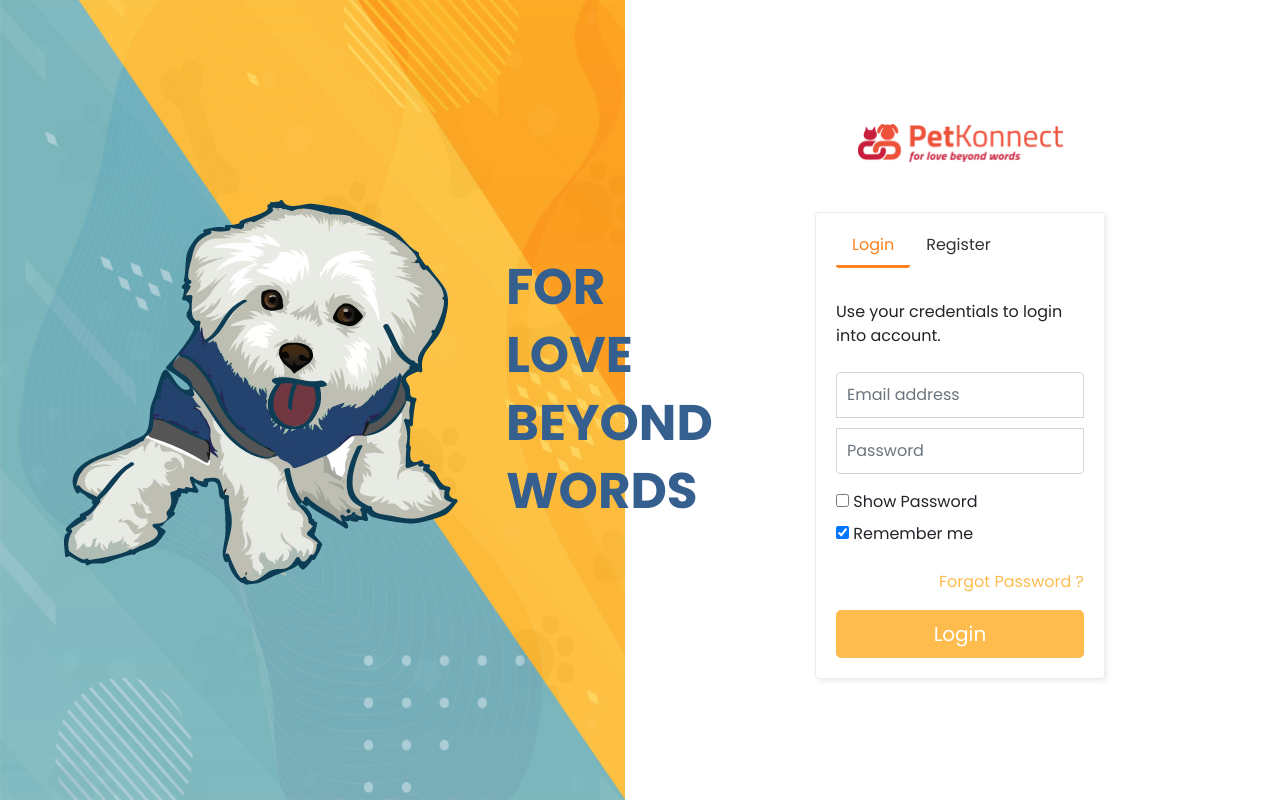
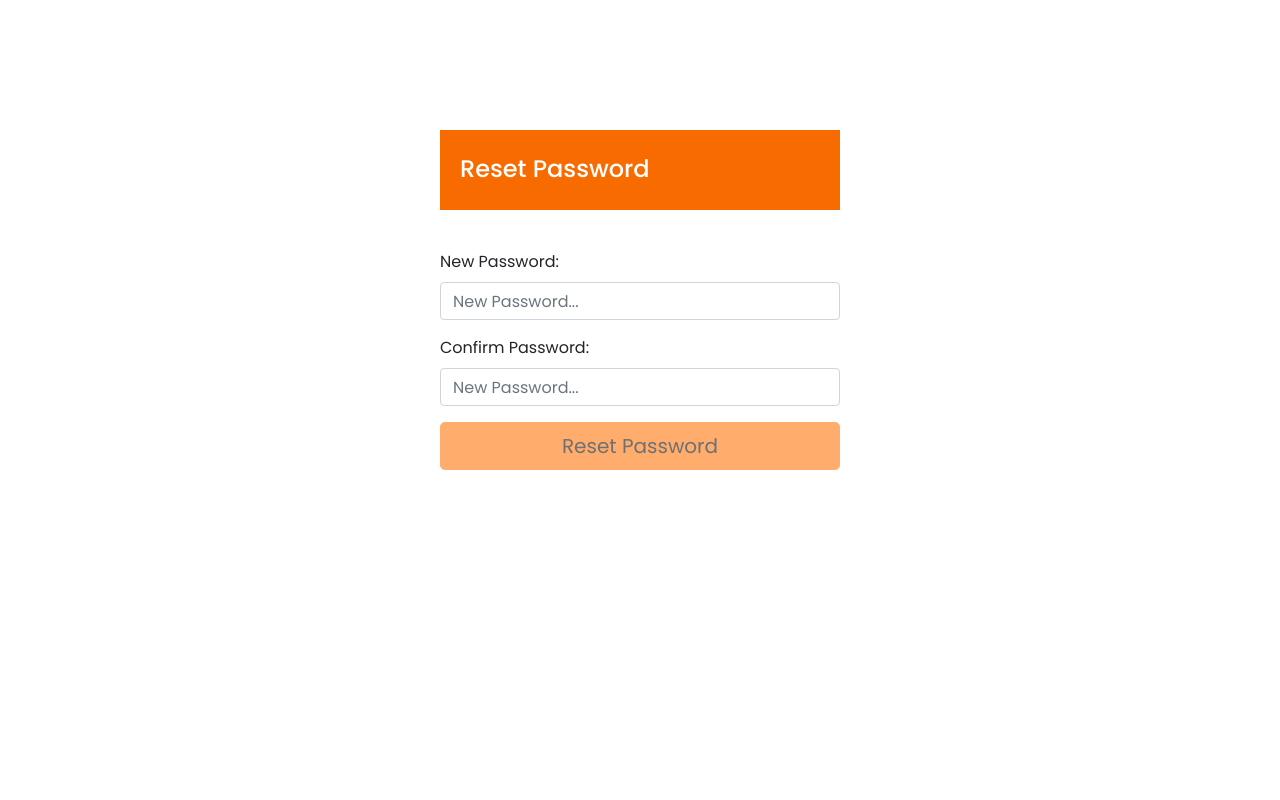
Before and after one commit to maulikkanani1/petkonnect, a React (Create React App) app: page /reset_password in a window 1280 px wide. Before the commit this address led to /login. Built offline with nearby package versions, Linux system fonts and the light colour scheme.

Commit message:
reset-password-page

```diff
--- a/src/App.js
+++ b/src/App.js
@@ -2,7 +2,7 @@ import React from "react";
 import { BrowserRouter as Router, Route, Switch, Redirect } from "react-router-dom";
 import { ToastContainer } from "react-toastify";
 import "react-toastify/dist/ReactToastify.css";
-
+import ResetPassword from './Views/ResetPassword';
 import Routes from "./routes";
 
 import Login from "./Views/Login";
@@ -25,7 +25,7 @@ function App() {
     <Router>
       <Switch>
         <Route path="/login" component={Login} />
-
+        <Route path="/reset_password" component={ResetPassword} />
         {Routes.map((item) => (
           <ProtectedRoute path={item.path} component={item.component} />
         ))}
--- /dev/null
+++ b/src/Views/ResetPassword.jsx
@@ -0,0 +1,57 @@
+import React from 'react'
+import './../scss/login.scss';
+import './../scss/resetpassword.scss';
+import {useState} from 'react';
+
+const ResetPassword = () => {
+
+    const [state,setState] = useState({newPassword:'',cnfPassword:'',isValid:true});
+    const {newPassword,cnfPassword,isValid} = state;
+
+    function handlePasswordChange(e){
+        setState(state =>  {
+            return {
+                ...state,
+                newPassword: String(e.target.value),
+            }
+        })
+    }
+
+    function handleCnfPasswordChange(e){
+        setState(state =>  {
+            return {
+                ...state,
+                cnfPassword: String(e.target.value),
+                isValid: newPassword === cnfPassword ? false : true,
+            }
+        })
+    }
+
+
+
+    console.log('hey passwd',newPassword);
+    console.log("isvalid: ",state.isValid)
+
+    return (
+        <div className="reset-password">
+            <div className="form-header">
+                <h4>Reset Password</h4>
+            </div>
+            <form className="form_signin ">
+                <div className="form-group ">
+                    <label for="password" >New Password: </label>
+                    <input type='password' id="password" className="form-control " placeholder="New Password..." onChange={handlePasswordChange} required />
+                </div>
+                <div className="form-group ">
+                    <label for="confirmpass" >Confirm Password: </label>
+                    <input type='password' id="confirmpass" className="form-control " placeholder="New Password..." onChange={handleCnfPasswordChange} required />
+                </div>
+                <button className="btn btn-primary btn-lg btn-block" type="submit" disabled={isValid}>
+                    Reset Password
+                </button>
+            </form>
+        </div>
+    )
+}
+
+export default ResetPassword
--- a/src/components/ResetPassModal.jsx
+++ b/src/components/ResetPassModal.jsx
@@ -18,7 +18,7 @@ const ResetPassModal = (props) => {
                </Form>
            </Modal.Body>
            <Modal.Footer>
-               <button onClick={props.onHide} className="btn btn-primary" >Reset </button>
+               <button onClick={props.onHide} className="btn btn-primary" >CONFIRM </button>
            </Modal.Footer>
        </Modal>
     );
--- /dev/null
+++ b/src/scss/resetpassword.scss
@@ -0,0 +1,21 @@
+.reset-password {
+  display: flex;
+  flex-direction: column;
+  margin: 0 auto;
+  justify-content: center;
+  height: 600px;
+  width: 400px;
+}
+
+.form-header {
+  margin-bottom: 40px;
+  height: 80px;
+  width: 100%;
+  background: #f76b00;
+  opacity: 1;
+  padding-top: 25px;
+  padding-left: 20px;
+  h4 {
+    color: #ffff;
+  }
+}
```
